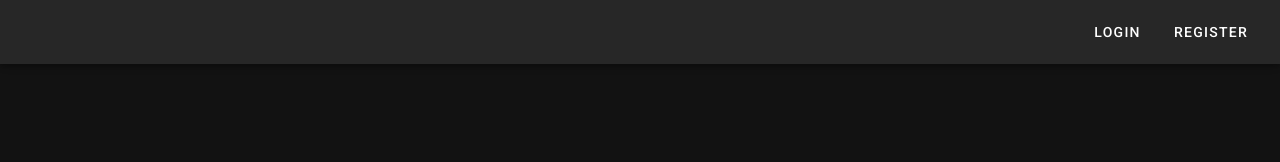
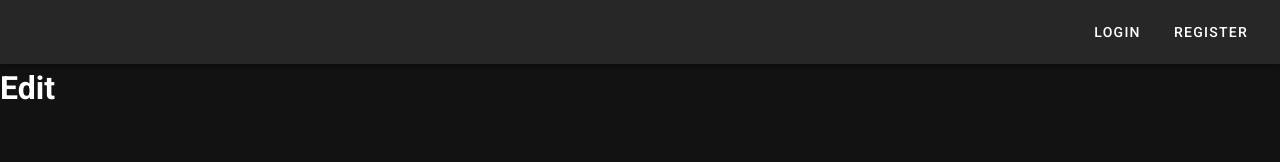
Before and after one commit to StiflerPasha/e-investment-task, a Nuxt app: page /profile/edit in a window 1280 px wide. Before the commit this address had no page. Shown: the top 162 px of the page. Built offline with nearby package versions, Linux system fonts and the light colour scheme.

Commit message:
add route

```diff
--- /dev/null
+++ b/pages/profile/edit.vue
@@ -0,0 +1,13 @@
+<template>
+  <div>
+    <h1>Edit</h1>
+  </div>
+</template>
+
+<script>
+  export default {};
+</script>
+
+<style lang='scss' scoped>
+
+</style>
```
